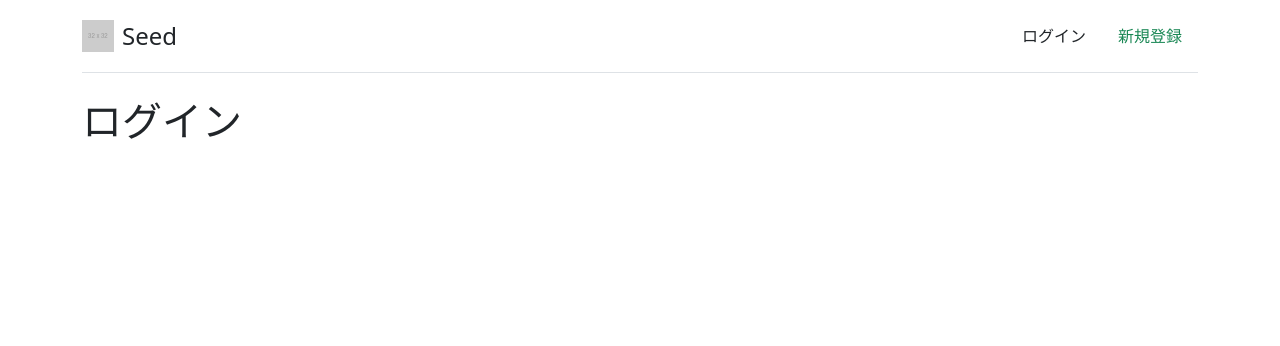
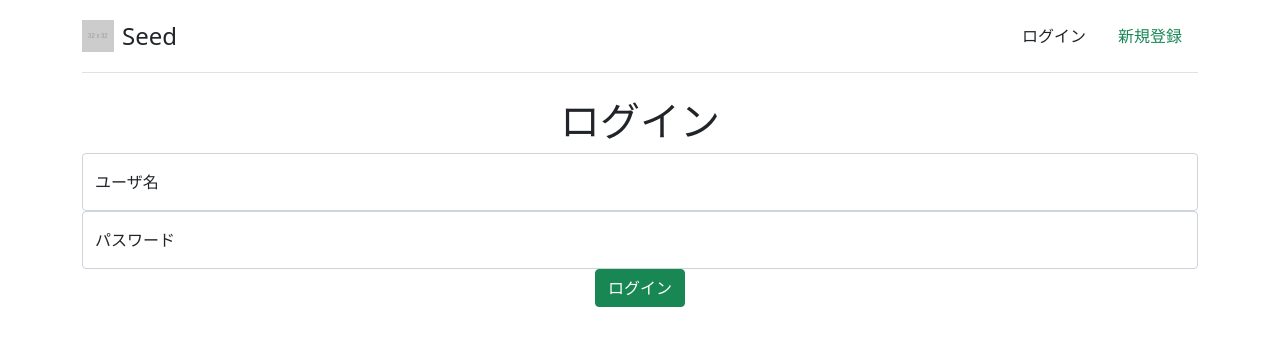
Before and after one commit to a-im12/Seed, a Django app: page /login/ in a window 1280 px wide. Shown: the top 346 px of the page. Run offline with Django 4.2, Linux system fonts and the light colour scheme.

Commit message:
ADD:Login.html

```diff
--- a/seedProject/acount/templates/login.html
+++ b/seedProject/acount/templates/login.html
@@ -1,5 +1,21 @@
 {% extends 'acountbase.html' %}
-{% block title %}{% endblock %}
+{% block title %}Seed - Login{% endblock %}
 {% block content %}
-    <h1>ログイン</h1>
+    <div class="text-center">
+
+        <form method="post">
+            {% csrf_token %}
+
+            <h1>ログイン</h1>
+            <div class="form-floating">
+                <input type="text" class="form-control" id="floatingInput" name="username" maxlength="150" placeholder="user_name">
+                <label for="floatingInput">ユーザ名</label>
+            </div>
+            <div class="form-floating">
+                <input type="password" class="form-control" id="floatingPassword" placeholder="Password">
+                <label for="floatingPassword">パスワード</label>
+            </div>
+            <button type="submit" class="btn btn-success">ログイン</button>
+        </form>
+    </div>
 {% endblock %}
```
